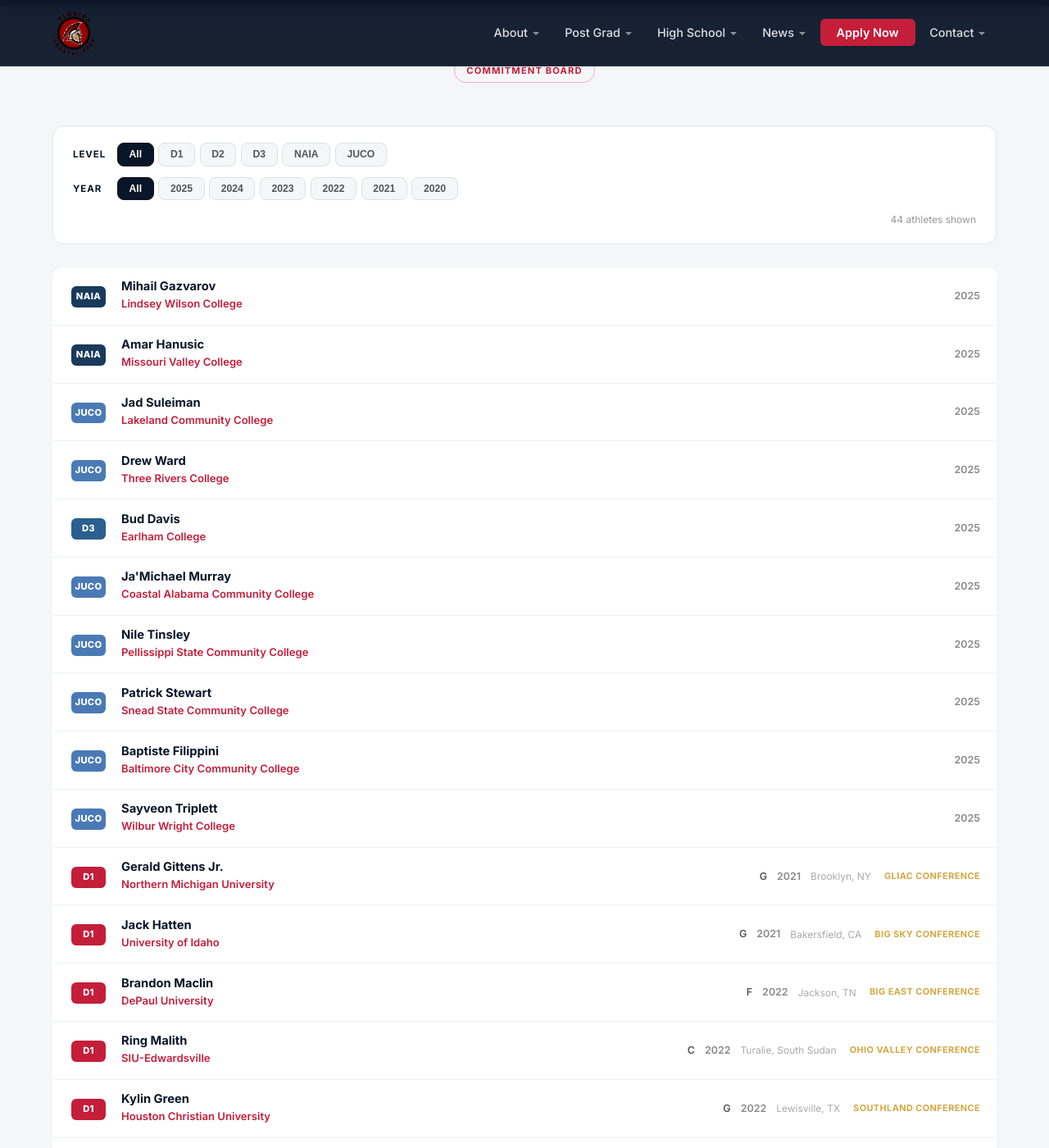
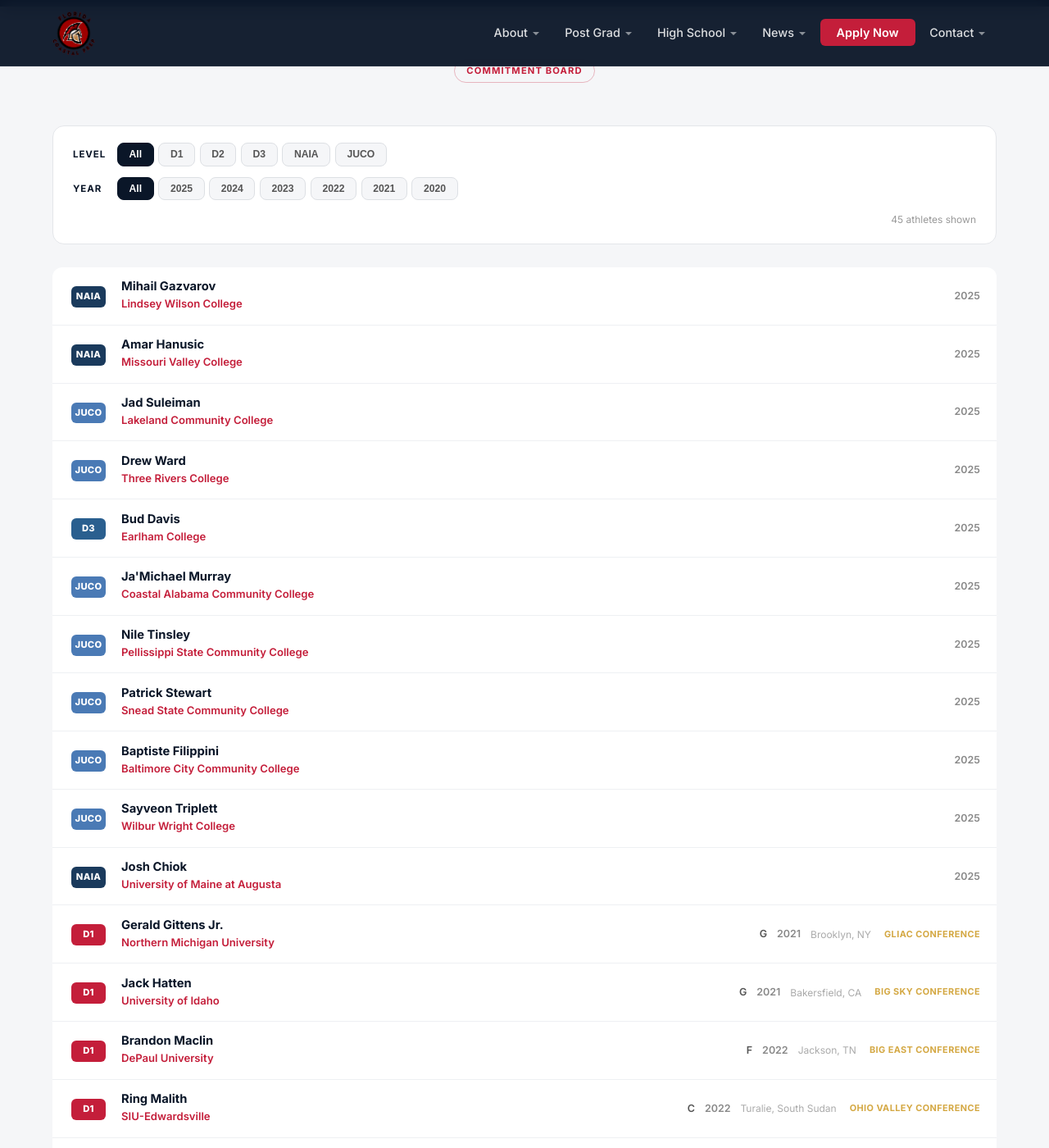
Before and after one commit to CoachD23/fcp-jekyll-site, a Jekyll site: the page built from commitments.html, in a window 1280 px wide and 1400 px high, scrolled down 1338 px. Shown: the whole window at 82% size. Built offline with Jekyll 4.4.1, drawn with Linux system fonts in a browser that asks for light colours; a script that is not in the unit is left out.

Commit message:
Add commitment: Josh Chiok to University of Maine at Augusta

```diff
--- a/_data/commitments.yml
+++ b/_data/commitments.yml
@@ -98,6 +98,16 @@
   year: 2025
   position: ""
   level: "JUCO"
+  hometown: ""
+  image: ""
+  note: ""
+
+- name: "Josh Chiok"
+  sport: "Basketball"
+  school: "University of Maine at Augusta"
+  year: 2025
+  position: ""
+  level: "NAIA"
   hometown: ""
   image: ""
   note: ""
```
